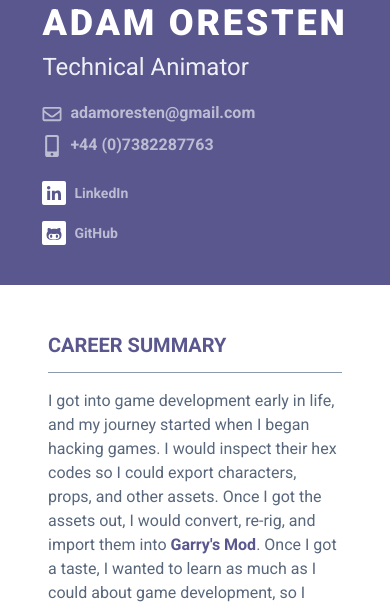
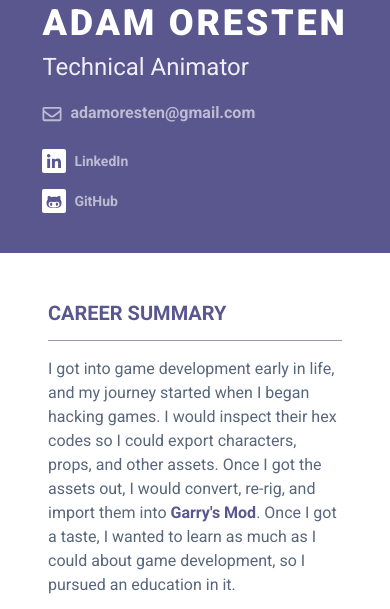
Before and after one commit to Haxxer/Haxxer.github.io, a plain HTML site: page index.html in a window 390 px wide. Shown: the part 136-745 px from the top of the page. Drawn offline with Linux system fonts and the light colour scheme.

Commit message:
Removed phone number

```diff
--- a/index.html
+++ b/index.html
@@ -35,7 +35,6 @@
 							    <div class="title mb-3">Technical Animator</div>
 							    <ul class="list-unstyled">
 								    <li class="mb-2"><a href="#"><i class="far fa-envelope fa-fw mr-2" data-fa-transform="grow-3"></i>adamoresten@gmail.com</a></li>
-								    <li><a href="#"><i class="fas fa-mobile-alt fa-fw mr-2" data-fa-transform="grow-6"></i>+44 (0)7382287763</a></li>
 							    </ul>
 						    </div><!--//primary-info-->
 						    <div class="secondary-info ml-md-auto mt-2">
```
